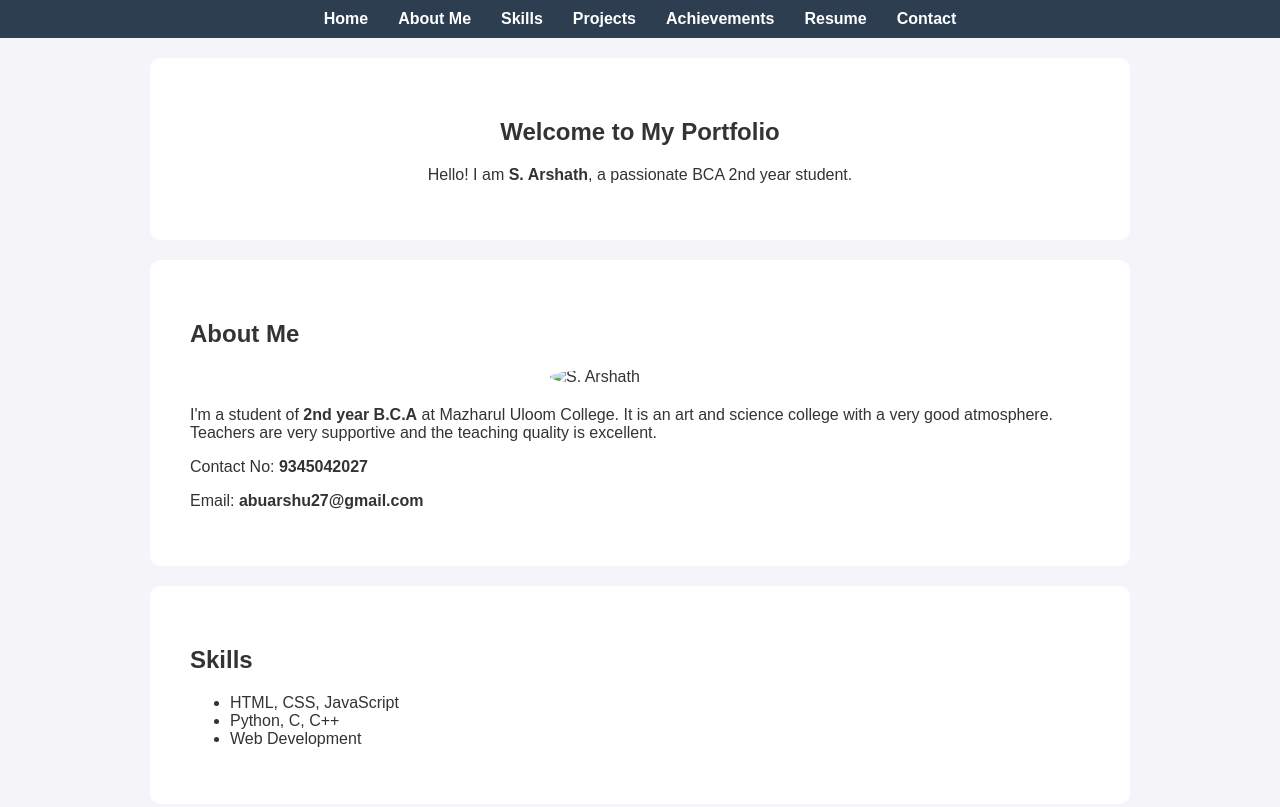
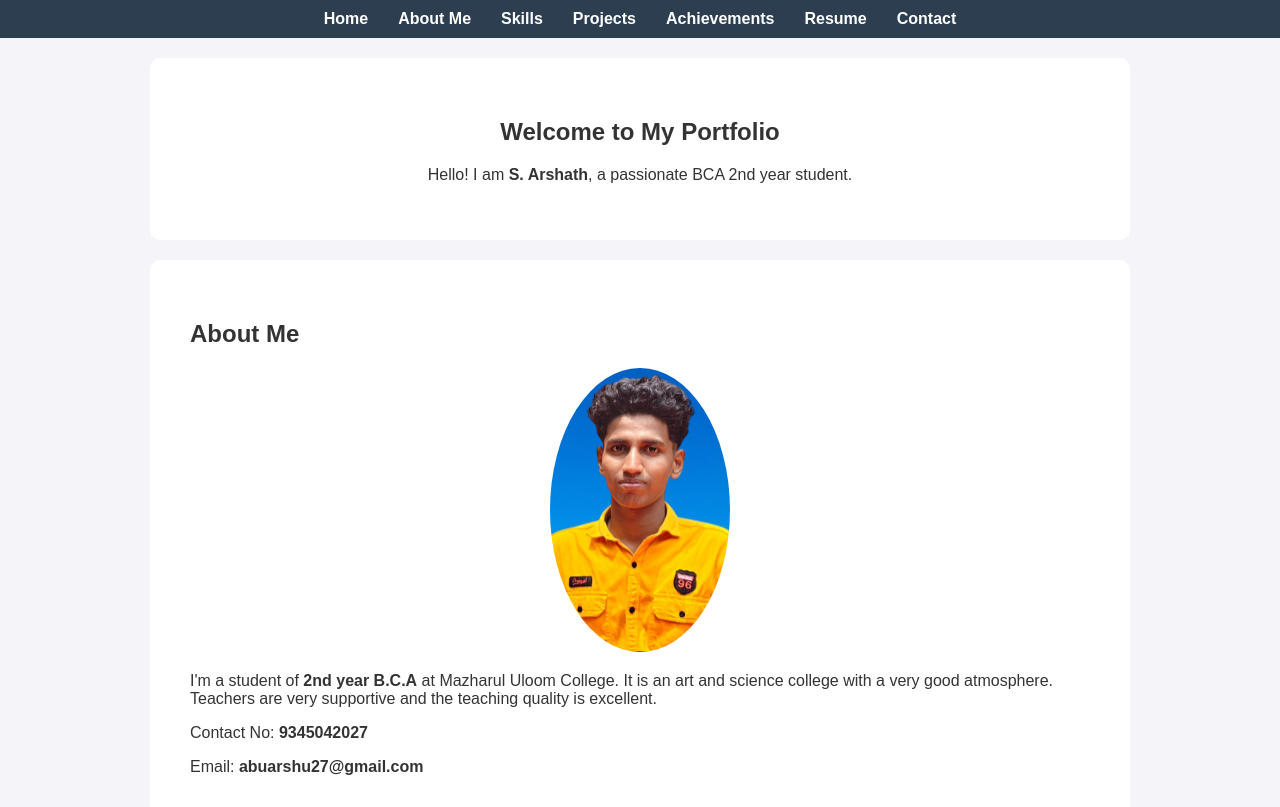
Before and after one commit to abuarshu27-rgb/Arshath-Digital-portfolio-, a plain HTML site: page index.html in a window 1280 px wide. Shown: the top 807 px of the page. Drawn offline with Linux system fonts and the light colour scheme.

Commit message:
Update index.html

```diff
--- a/index.html
+++ b/index.html
@@ -70,7 +70,7 @@
 
         <h2>About Me</h2>
 
-        <img src="myimage.jpg" alt="S. Arshath" class="profile-img">
+        <img src="IMG_20250911_143348.jpg" alt="S. Arshath" class="profile-img">
 
         <p>
 
```
